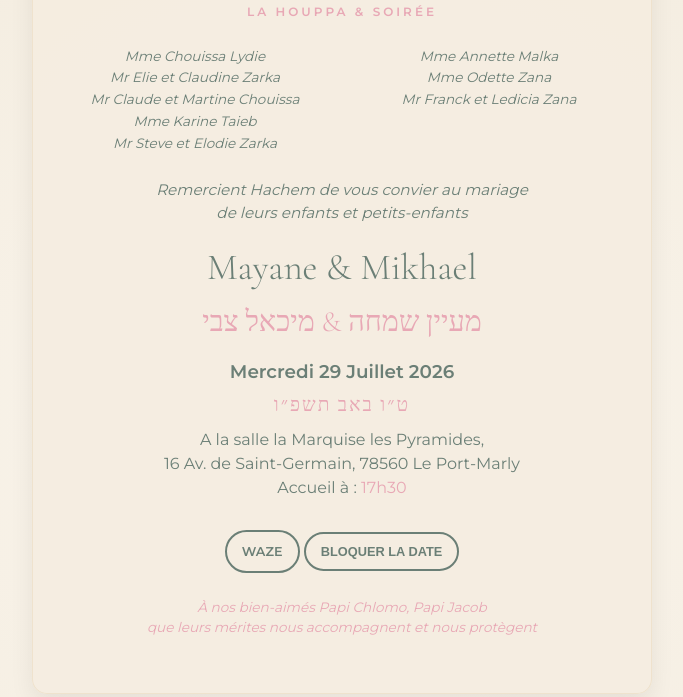
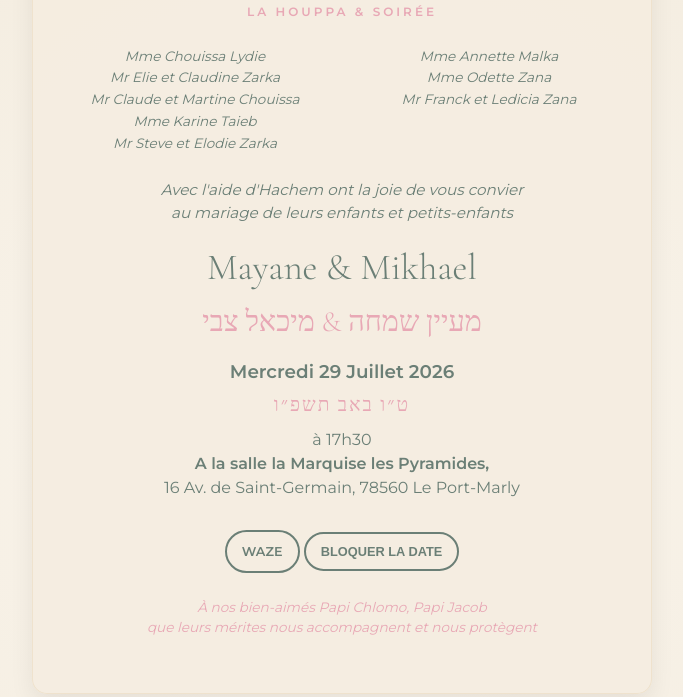
Before and after one commit to annaSwb/mike-mayane, a plain HTML site: page invitation2.html in a window 1280 px wide. Shown: the part 601-1298 px from the top of the page, without its empty margins (298-981 px from the left). Drawn offline with nearby package versions, Linux system fonts and the light colour scheme.

Commit message:
Update invitation2.html

```diff
--- a/invitation2.html
+++ b/invitation2.html
@@ -6,12 +6,11 @@
     <title>Invitation | Houppa & Soirée</title>
     <link href="https://fonts.googleapis.com/css2?family=Cormorant+Garamond:ital,wght@0,300;0,600;1,400&family=Montserrat:wght@300;400;600&display=swap" rel="stylesheet">
    <style>
-    /* Couleurs ajustées pour plus de contraste et de lisibilité */
     :root {
-        --sage: #6B7F76;         /* Vert sauge plus sombre */
+        --sage: #6B7F76;
         --dusty-blue: #A0B4CC;
         --gold: #C5A059;
-        --pink: #E8A8B5;         /* Rose plus soutenu/foncé */
+        --pink: #E8A8B5;
         --soft-white: #FDFBF7;
         --text-dark: #2c2c2c;
     }
@@ -56,20 +55,18 @@
             <div class="family-box">Mme Annette Malka<br>Mme Odette Zana<br>Mr Franck et Ledicia Zana</div>
         </div>
 
-        <!-- 1. VERT -->
         <p style="margin: 20px 0 15px; font-size: 0.95rem; color: var(--sage); font-weight: 500; font-style: italic;">
-            Remercient Hachem de vous convier au mariage<br>de leurs enfants et petits-enfants
+            Avec l'aide d'Hachem ont la joie de vous convier<br>au mariage de leurs enfants et petits-enfants
         </p>
-        <!-- 3. VERT -->
         <span class="cormorant" style="font-size: 2.3rem; color: var(--sage); display: block; margin-bottom: 5px;">Mayane & Mikhael</span>
-        <!-- 4. ROSE -->
         <span class="cormorant" style="font-size: 1.8rem; color: var(--pink); display: block; margin-bottom: 15px;">מעיין שמחה & מיכאל צבי</span>
-        <!-- 5. VERT -->
         <span class="highlight" style="color: var(--sage);">Mercredi 29 Juillet 2026</span>
-        <!-- 6. ROSE -->
         <span class="cormorant" style="font-size: 1.2rem; color: var(--pink); display: block; margin-bottom: 8px; letter-spacing: 2px;">ט״ו באב תשפ״ו</span>
-        <!-- 7. VERT -->
-        <p style="color: var(--sage); margin-top: 8px;">A la salle la Marquise les Pyramides,<br>16 Av. de Saint-Germain, 78560 Le Port-Marly<br>Accueil à : <span style="color: var(--pink);">17h30</span></p>
+        <p style="color: var(--sage); margin-top: 8px;">
+            à 17h30<br>
+            <strong>A la salle la Marquise les Pyramides,</strong><br>
+            16 Av. de Saint-Germain, 78560 Le Port-Marly
+        </p>
 
         <div style="margin-top: 20px;">
             <a href="https://www.waze.com/ul?q=Les+Pyramides+Le+Port+Marly" target="_blank" class="btn-action btn-outline">Waze</a>
@@ -123,16 +120,14 @@
         submitBtn.disabled = true;
         submitBtn.innerText = "Envoi en cours...";
 
-        // On force la récupération des données
         const formData = new FormData(form);
 
         fetch(scriptURL, {
             method: 'POST',
-            mode: 'no-cors', // Obligatoire pour Google Apps Script
+            mode: 'no-cors',
             body: formData
         })
         .then(response => {
-            // Si on arrive ici, le navigateur a contacté Google avec succès
             alert("Enregistré ! Vos données ont été transmises. ✨");
             submitBtn.innerText = "Merci ! ✨";
             form.reset();
```
